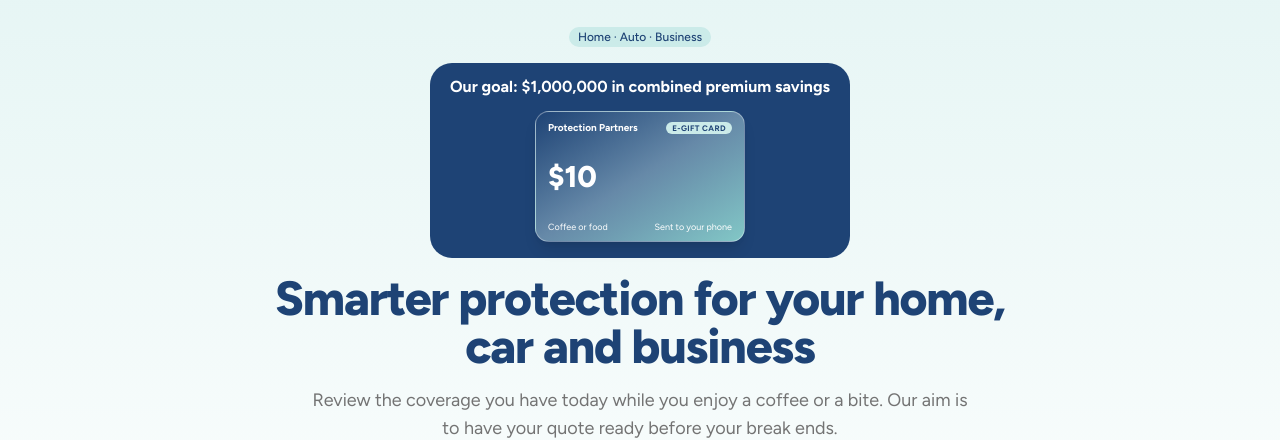
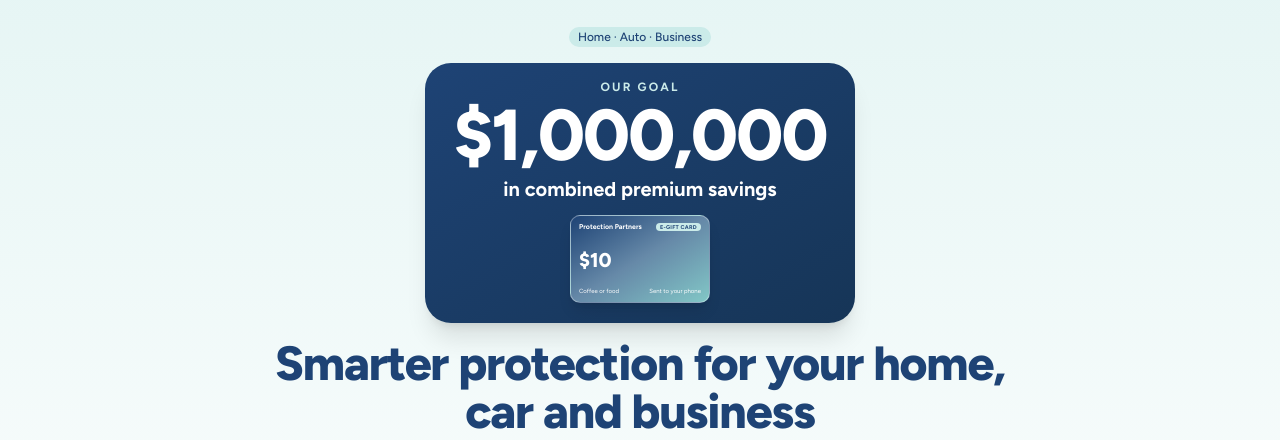
Before and after one commit to breverdbidder/protection-partners-life-dev, a Next.js app: page / in a window 1280 px wide. Shown: the part 289-729 px from the top of the page. Built offline with nearby package versions, Linux system fonts and the light colour scheme; no server answers.

Commit message:
Revamp goal section layout and styling
Updated the layout and styling of the goal section to enhance visual appeal and clarity.

```diff
--- a/src/app/page.tsx
+++ b/src/app/page.tsx
@@ -32,12 +32,14 @@ export default function HomePage() {
           <div className="mx-auto max-w-3xl text-center">
             <img src={`${ASSET_PREFIX}/logo.png`} alt={siteConfig.name} className="mx-auto mb-6 h-24 w-auto" />
             <Badge variant="secondary" className="mb-4">Home · Auto · Business</Badge>
-            <div className="mx-auto mb-4 flex w-fit max-w-full flex-col items-center gap-3 rounded-[22px] bg-navy px-5 pb-4 pt-3 text-center text-sm font-bold text-white sm:text-base">
-              <p>Our goal: $1,000,000 in combined premium savings</p>
-              <div role="img" aria-label="Illustration of a $10 Protection Partners e-gift card" className="flex aspect-[1.6] w-full max-w-[210px] flex-col justify-between rounded-xl border border-white/35 bg-gradient-to-br from-navy via-[#6689a8] to-primary-bright px-3 py-2 text-left font-normal text-white shadow-lg">
-                <div className="flex items-center justify-between gap-2 text-[10px] font-bold"><span className="whitespace-nowrap">Protection Partners</span><span className="whitespace-nowrap rounded-full bg-[#cbebe9] px-1.5 text-[8px] tracking-wider text-navy">E-GIFT CARD</span></div>
-                <div className="text-3xl font-extrabold leading-none">$10</div>
-                <div className="flex justify-between text-[9px]"><span>Coffee or food</span><span>Sent to your phone</span></div>
+            <div className="mx-auto mb-4 flex w-fit max-w-full flex-col items-center gap-1 rounded-[26px] bg-gradient-to-br from-navy to-[#163557] px-7 pb-5 pt-4 shadow-xl text-center text-sm font-bold text-white sm:text-base">
+              <p className="text-xs font-bold uppercase tracking-[0.18em] text-[#cbebe9]">Our goal</p>
+              <p className="text-5xl font-extrabold leading-none tracking-tight sm:text-7xl">$1,000,000</p>
+              <p className="text-base font-bold sm:text-xl">in combined premium savings</p>
+              <div role="img" aria-label="Illustration of a $10 Protection Partners e-gift card" className="flex aspect-[1.6] w-full mt-2 max-w-[140px] flex-col justify-between rounded-lg border border-white/35 bg-gradient-to-br from-navy via-[#6689a8] to-primary-bright px-2 py-1.5 text-left font-normal text-white shadow-lg">
+                <div className="flex items-center justify-between gap-1 text-[7px] font-bold"><span className="whitespace-nowrap">Protection Partners</span><span className="whitespace-nowrap rounded-full bg-[#cbebe9] px-1 text-[5.5px] tracking-wider text-navy">E-GIFT CARD</span></div>
+                <div className="text-xl font-extrabold leading-none">$10</div>
+                <div className="flex justify-between text-[6px]"><span>Coffee or food</span><span>Sent to your phone</span></div>
               </div>
             </div>
             <h1 className="text-4xl font-extrabold tracking-tight text-navy sm:text-5xl">
```
